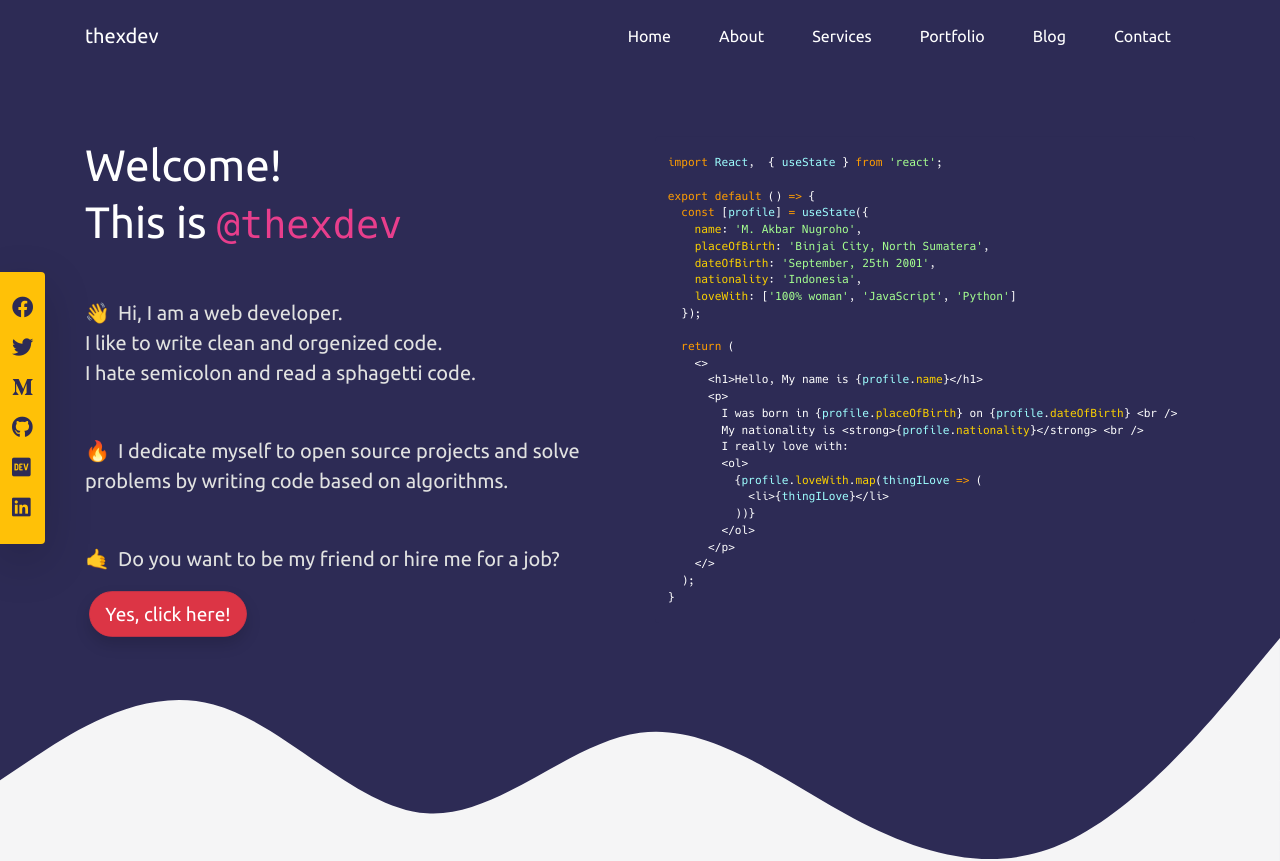
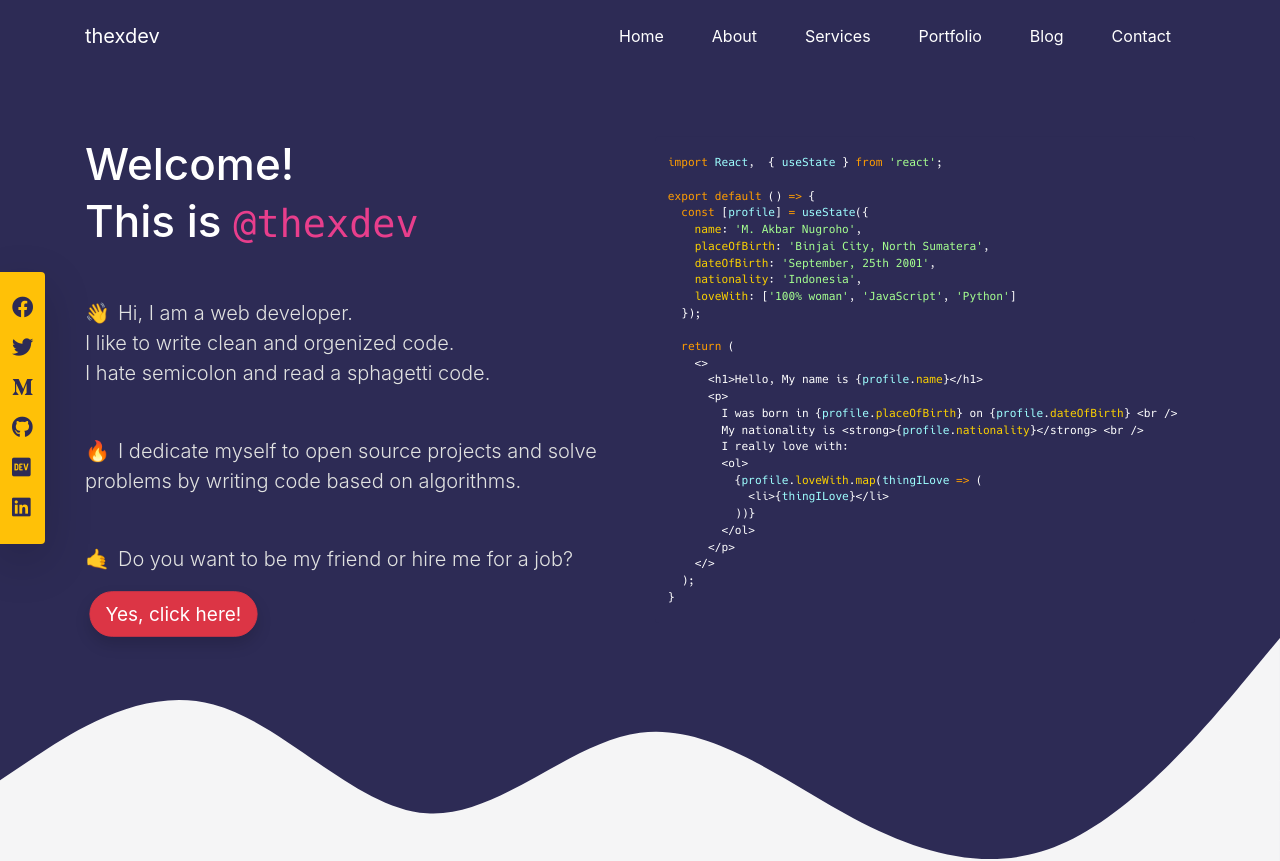
Before and after one commit to thexdev/the-purple, a React (Create React App) app: page / in a window 1280 px wide. Shown: the top 861 px of the page. Built offline with nearby package versions, Linux system fonts and the light colour scheme; no server answers.

Commit message:
removed global font family

```diff
--- a/src/blocks/hero/style.css
+++ b/src/blocks/hero/style.css
@@ -1,9 +1,3 @@
-@import url("https://fonts.googleapis.com/css?family=Ubuntu&display=swap");
-
-* {
-  font-family: "Ubuntu", sans-serif;
-}
-
 body {
   background-color: #f5f5f6;
 }
```
